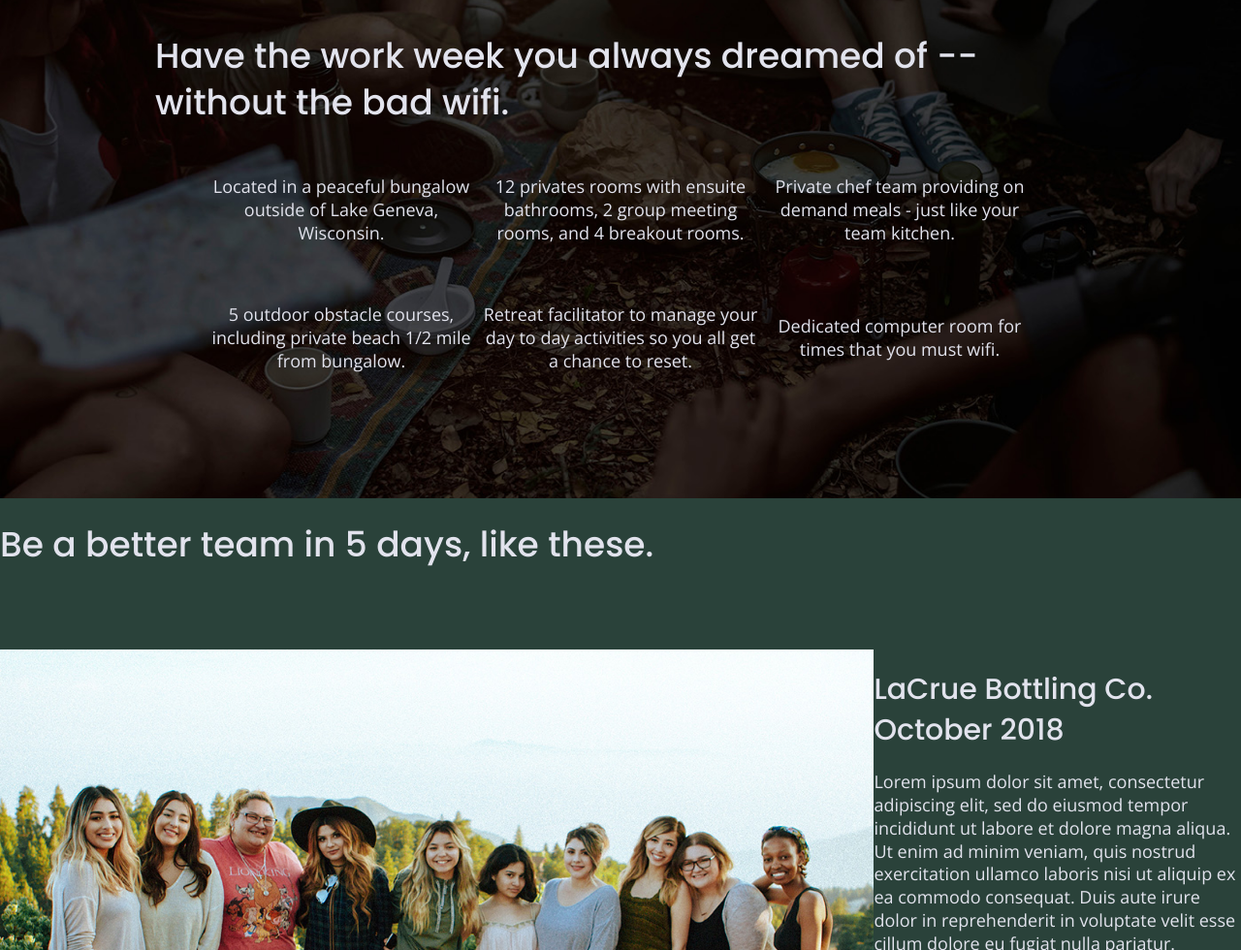
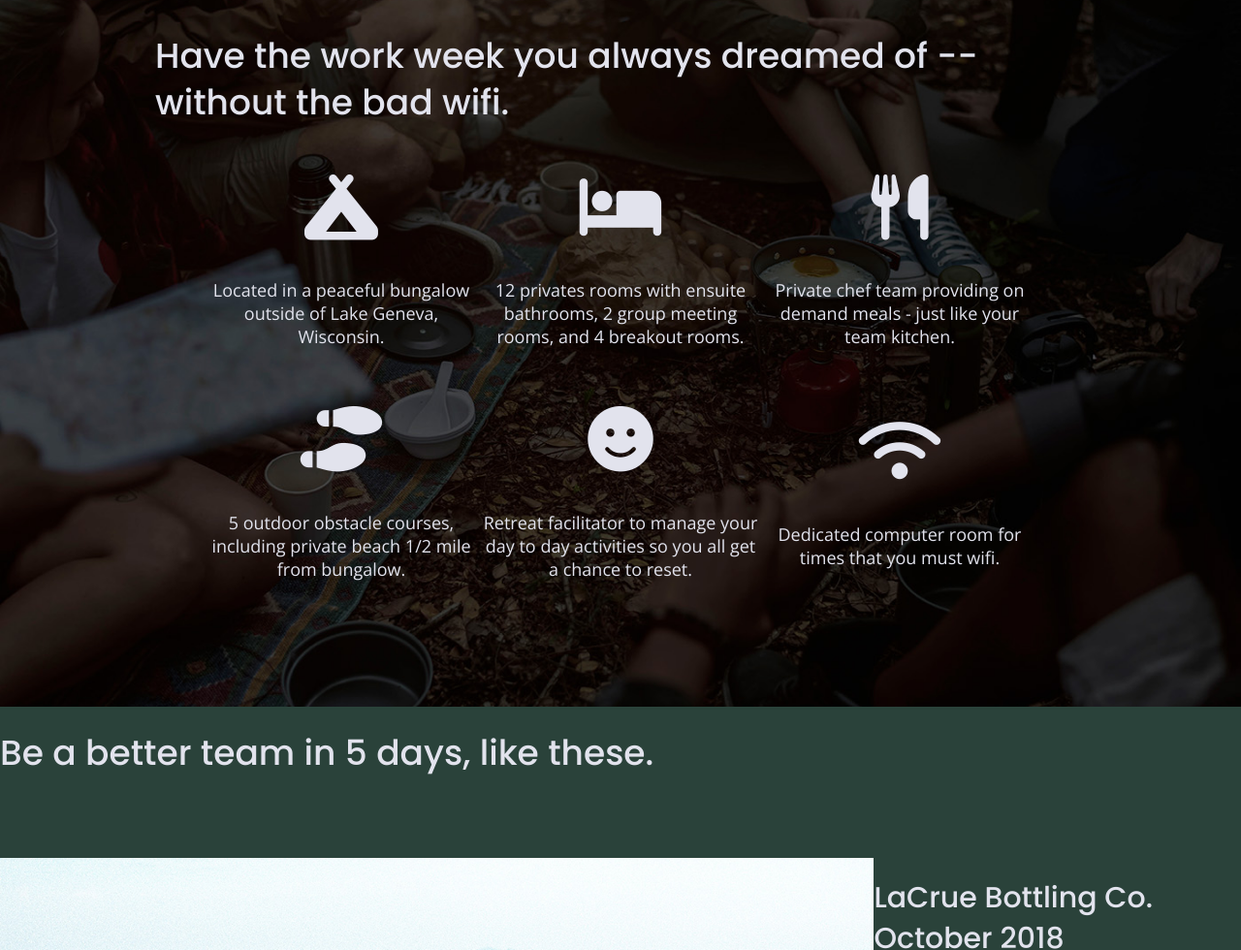
Before and after one commit to Classied/Unplugged-retreat, a website: page index.html in a window 1280 px wide. Shown: the part 1003-1983 px from the top of the page at 97% size. Drawn offline with nearby package versions, Linux system fonts and the light colour scheme.

Commit message:
Added fontawesom link to all index.html files and feature iconsto the homepage

```diff
--- a/css/main.css
+++ b/css/main.css
@@ -317,10 +317,9 @@ input[type=button] {
 }
 
 .features article{
-  width: 60%;
+  width: 63%;
   margin: 30px 0;
 }
-
 
 .features .features-items{
   display: flex;
@@ -329,8 +328,13 @@ input[type=button] {
   flex-flow: row wrap;
 }
 
+.features i {
+	font-size: 3.75em;
+        margin-bottom: 40px;
+}
+
 .features p {
-  margin: 0%;
+  margin: 0;
   text-align: center;
 }
 
--- a/index.html
+++ b/index.html
@@ -18,7 +18,7 @@
 
   <link rel="stylesheet" href="css/normalize.css">
   <link rel="stylesheet" href="css/main.css">
-
+  <script src="https://kit.fontawesome.com/f700dc37ac.js" crossorigin="anonymous"></script>
 
 <!-- Google Fonts -->
 
@@ -83,42 +83,54 @@
 
                 <div class="features-items">
                    <article>
-                      <p class="fontawesome-icon"></p>
+                      <p class="fontawesome-icon">
+                          <i class="fas fa-campground"></i>
+                      </p>
                       <p class="features-items-description"> Located in a peaceful bungalow outside
                      of Lake Geneva, Wisconsin.
                     </p>
                   </article>
 
                    <article>
-                      <p class="fontawesome-icon"></p>
+                      <p class="fontawesome-icon">
+                        <i class="fas fa-bed"></i>
+                      </p>
                       <p class="feature-items-description"> 12 privates rooms with ensuite bathrooms,
                       2 group meeting rooms, and 4 breakout rooms.
                       </p>
                    </article>
 
                    <article>
-                      <p class="fontawesome-icon"></p>
+                      <p class="fontawesome-icon">
+                        <i class="fas fa-utensils"></i>
+                      </p>
                       <p class="feature-items-description"> Private chef team providing on demand meals -
                       just like your team kitchen.
                       </p>
                    </article>
 
                   <article>
-                        <p class="fontawesome-icon"></p>
+                        <p class="fontawesome-icon">
+                          <i class="fas fa-shoe-prints"></i>
+                        </p>
                         <p class="feature-items-description"> 5 outdoor obstacle courses, including private
                         beach 1/2 mile from bungalow.
                        </p>
                    </article>
 
                   <article>
-                        <p class="fontawesome-icon"></p>
+                        <p class="fontawesome-icon">
+                          <i class="fas fa-smile"></i>
+                        </p>
                         <p class="feature-items-description"> Retreat facilitator to manage your day to day
                         activities so you all get a chance to reset.
                        </p>
                   </article>
 
                    <article>
-                        <p class="fontawesome-icon"></p>
+                        <p class="fontawesome-icon">
+                          <i class="fas fa-wifi"></i>
+                        </p>
                         <p class="feature-items-description"> Dedicated computer room for times that you must
                       wifi.
                         </p>
```
Also changed, not shown: About/index.html (+1 -1 lines), FAQ/index.html (+1 -1 lines).
